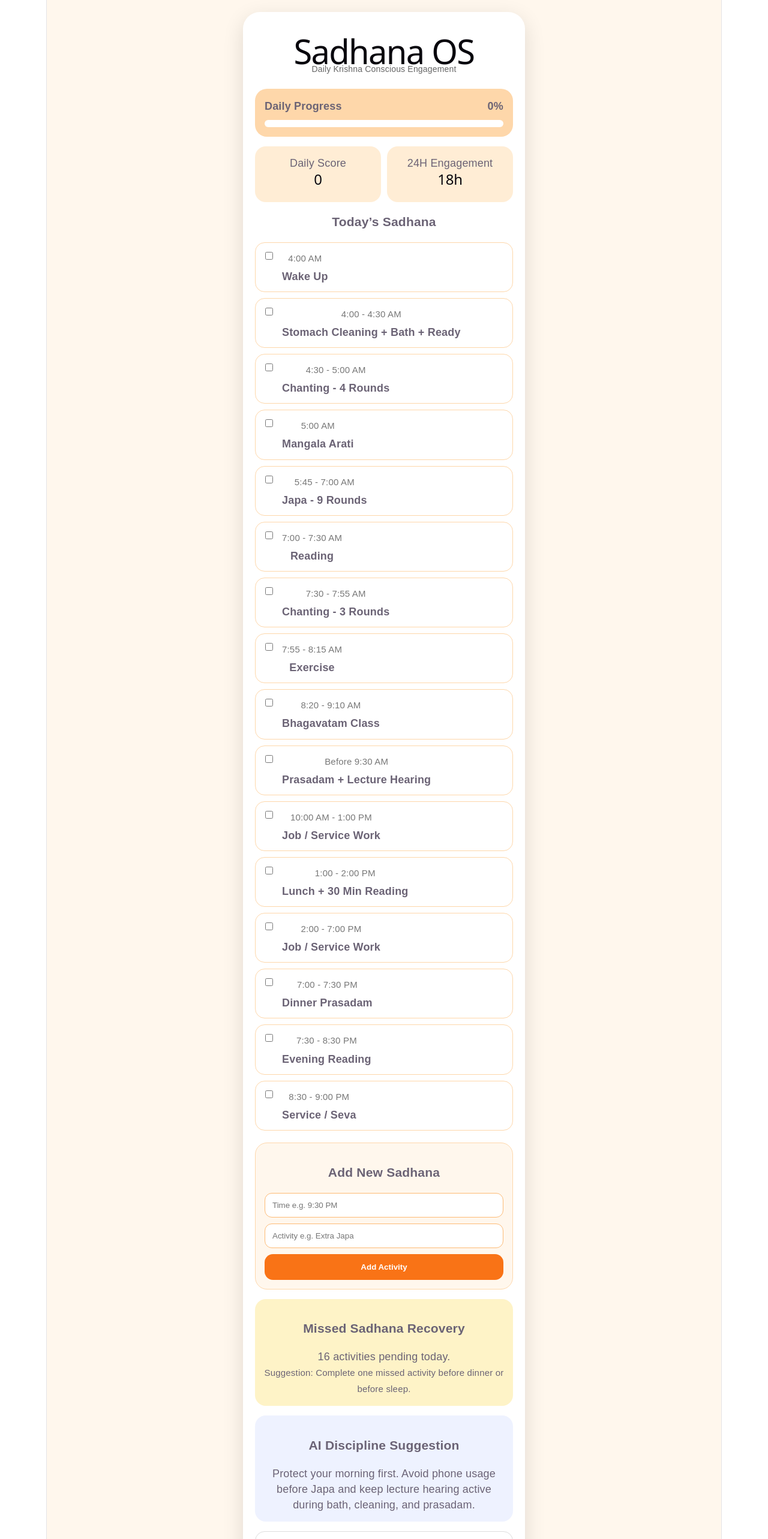
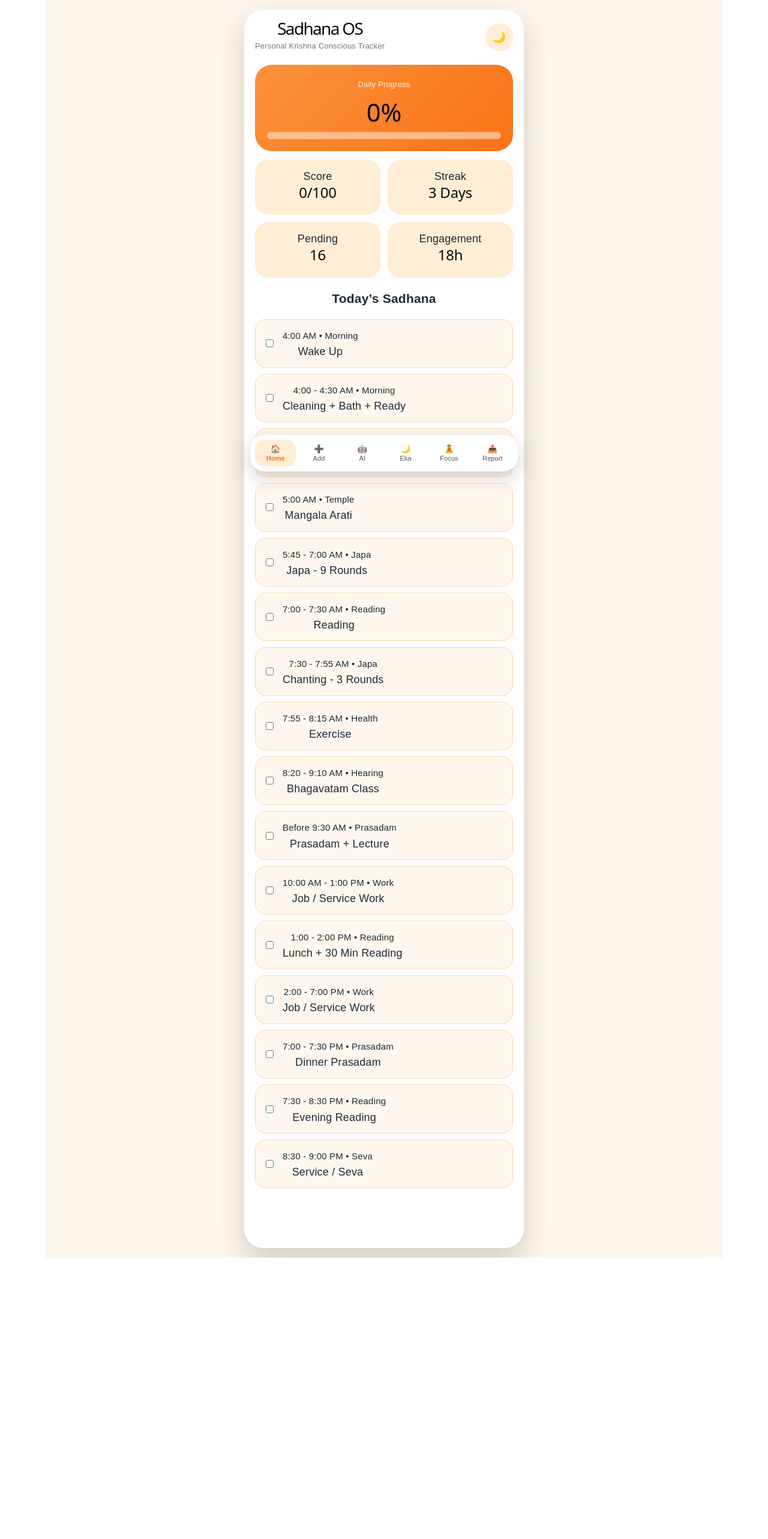
Before and after one commit to krishna7020767-afk/sadhna-os, a React (Vite) app: page / in a window 1280 px wide. Shown: the top 2566 px of the page at 60% size. After the commit the page ends 2097 px from the top, so only its background shows below. Built offline with nearby package versions, Linux system fonts and the light colour scheme.

Commit message:
version 3 app

```diff
--- a/src/App.jsx
+++ b/src/App.jsx
@@ -1,33 +1,57 @@
-import { useState } from "react";
+import { useEffect, useState } from "react";
+
+const defaultTasks = [
+  { time: "4:00 AM", title: "Wake Up", category: "Morning", done: false },
+  { time: "4:00 - 4:30 AM", title: "Cleaning + Bath + Ready", category: "Morning", done: false },
+  { time: "4:30 - 5:00 AM", title: "Chanting - 4 Rounds", category: "Japa", done: false },
+  { time: "5:00 AM", title: "Mangala Arati", category: "Temple", done: false },
+  { time: "5:45 - 7:00 AM", title: "Japa - 9 Rounds", category: "Japa", done: false },
+  { time: "7:00 - 7:30 AM", title: "Reading", category: "Reading", done: false },
+  { time: "7:30 - 7:55 AM", title: "Chanting - 3 Rounds", category: "Japa", done: false },
+  { time: "7:55 - 8:15 AM", title: "Exercise", category: "Health", done: false },
+  { time: "8:20 - 9:10 AM", title: "Bhagavatam Class", category: "Hearing", done: false },
+  { time: "Before 9:30 AM", title: "Prasadam + Lecture", category: "Prasadam", done: false },
+  { time: "10:00 AM - 1:00 PM", title: "Job / Service Work", category: "Work", done: false },
+  { time: "1:00 - 2:00 PM", title: "Lunch + 30 Min Reading", category: "Reading", done: false },
+  { time: "2:00 - 7:00 PM", title: "Job / Service Work", category: "Work", done: false },
+  { time: "7:00 - 7:30 PM", title: "Dinner Prasadam", category: "Prasadam", done: false },
+  { time: "7:30 - 8:30 PM", title: "Evening Reading", category: "Reading", done: false },
+  { time: "8:30 - 9:00 PM", title: "Service / Seva", category: "Seva", done: false },
+];
 
 export default function App() {
-  const [tasks, setTasks] = useState([
-    { time: "4:00 AM", title: "Wake Up", done: false },
-    { time: "4:00 - 4:30 AM", title: "Stomach Cleaning + Bath + Ready", done: false },
-    { time: "4:30 - 5:00 AM", title: "Chanting - 4 Rounds", done: false },
-    { time: "5:00 AM", title: "Mangala Arati", done: false },
-    { time: "5:45 - 7:00 AM", title: "Japa - 9 Rounds", done: false },
-    { time: "7:00 - 7:30 AM", title: "Reading", done: false },
-    { time: "7:30 - 7:55 AM", title: "Chanting - 3 Rounds", done: false },
-    { time: "7:55 - 8:15 AM", title: "Exercise", done: false },
-    { time: "8:20 - 9:10 AM", title: "Bhagavatam Class", done: false },
-    { time: "Before 9:30 AM", title: "Prasadam + Lecture Hearing", done: false },
-    { time: "10:00 AM - 1:00 PM", title: "Job / Service Work", done: false },
-    { time: "1:00 - 2:00 PM", title: "Lunch + 30 Min Reading", done: false },
-    { time: "2:00 - 7:00 PM", title: "Job / Service Work", done: false },
-    { time: "7:00 - 7:30 PM", title: "Dinner Prasadam", done: false },
-    { time: "7:30 - 8:30 PM", title: "Evening Reading", done: false },
-    { time: "8:30 - 9:00 PM", title: "Service / Seva", done: false },
-  ]);
-
+  const [screen, setScreen] = useState("home");
+  const [dark, setDark] = useState(false);
+  const [tasks, setTasks] = useState(defaultTasks);
   const [newTime, setNewTime] = useState("");
   const [newTask, setNewTask] = useState("");
   const [notes, setNotes] = useState("");
+  const [focusMode, setFocusMode] = useState(false);
+  const [reminders, setReminders] = useState(true);
+  const [streak, setStreak] = useState(3);
+
+  useEffect(() => {
+    const saved = localStorage.getItem("sadhana-v3");
+    if (saved) {
+      const data = JSON.parse(saved);
+      setTasks(data.tasks || defaultTasks);
+      setNotes(data.notes || "");
+      setDark(data.dark || false);
+      setStreak(data.streak || 3);
+    }
+  }, []);
+
+  useEffect(() => {
+    localStorage.setItem(
+      "sadhana-v3",
+      JSON.stringify({ tasks, notes, dark, streak })
+    );
+  }, [tasks, notes, dark, streak]);
 
   const completed = tasks.filter((t) => t.done).length;
   const progress = Math.round((completed / tasks.length) * 100);
   const score = Math.min(100, Math.round(progress * 1.1));
-  const missed = tasks.filter((t) => !t.done);
+  const pending = tasks.length - completed;
 
   const toggleTask = (index) => {
     const updated = [...tasks];
@@ -37,70 +61,88 @@ export default function App() {
 
   const addTask = () => {
     if (!newTime || !newTask) return;
-    setTasks([...tasks, { time: newTime, title: newTask, done: false }]);
+    setTasks([
+      ...tasks,
+      { time: newTime, title: newTask, category: "Custom", done: false },
+    ]);
     setNewTime("");
     setNewTask("");
   };
 
-  const reportText = `Hare Krishna Prabhuji 🙏
+  const resetDay = () => {
+    setTasks(tasks.map((t) => ({ ...t, done: false })));
+    setNotes("");
+  };
+
+  const sendWhatsApp = () => {
+    const report = `Hare Krishna Prabhuji 🙏
+
 Today's Sadhana Report:
 Progress: ${progress}%
 Daily Score: ${score}/100
 Completed: ${completed}/${tasks.length}
+Pending: ${pending}
 
 Notes:
 ${notes || "No notes added."}`;
 
-  const sendWhatsApp = () => {
-    const url = `https://wa.me/?text=${encodeURIComponent(reportText)}`;
-    window.open(url, "_blank");
+    window.open(`https://wa.me/?text=${encodeURIComponent(report)}`, "_blank");
   };
 
+  const theme = dark ? darkTheme : lightTheme;
+
   return (
-    <div style={styles.page}>
-      <div style={styles.app}>
+    <div style={{ ...styles.page, background: theme.bg, color: theme.text }}>
+      <div style={{ ...styles.phone, background: theme.card }}>
+        <header style={styles.header}>
+          <div>
             <h1 style={styles.title}>Sadhana OS</h1>
-        <p style={styles.subtitle}>Daily Krishna Conscious Engagement</p>
+            <p style={styles.subtitle}>Personal Krishna Conscious Tracker</p>
+          </div>
+          <button style={styles.iconBtn} onClick={() => setDark(!dark)}>
+            {dark ? "☀️" : "🌙"}
+          </button>
+        </header>
 
-        <div style={styles.progressBox}>
-          <div style={styles.row}>
-            <strong>Daily Progress</strong>
-            <strong>{progress}%</strong>
-          </div>
+        {screen === "home" && (
+          <>
+            <div style={styles.hero}>
+              <p style={styles.label}>Daily Progress</p>
+              <h2 style={styles.big}>{progress}%</h2>
               <div style={styles.bar}>
                 <div style={{ ...styles.fill, width: `${progress}%` }} />
               </div>
             </div>
 
             <div style={styles.grid}>
-          <div style={styles.card}>
-            <p>Daily Score</p>
-            <h2>{score}</h2>
-          </div>
-          <div style={styles.card}>
-            <p>24H Engagement</p>
-            <h2>18h</h2>
-          </div>
+              <Card title="Score" value={`${score}/100`} />
+              <Card title="Streak" value={`${streak} Days`} />
+              <Card title="Pending" value={pending} />
+              <Card title="Engagement" value="18h" />
             </div>
 
-        <h3 style={styles.sectionTitle}>Today’s Sadhana</h3>
-
+            <div style={styles.section}>
+              <h3>Today’s Sadhana</h3>
               {tasks.map((task, index) => (
-          <div key={index} style={task.done ? styles.taskDone : styles.task}>
+                <div key={index} style={task.done ? styles.doneTask : styles.task}>
                   <input
                     type="checkbox"
                     checked={task.done}
                     onChange={() => toggleTask(index)}
                   />
                   <div>
-              <small style={styles.time}>{task.time}</small>
-              <p style={styles.taskTitle}>{task.title}</p>
+                    <small>{task.time} • {task.category}</small>
+                    <p>{task.title}</p>
                   </div>
                 </div>
               ))}
+            </div>
+          </>
+        )}
 
-        <div style={styles.addBox}>
-          <h3>Add New Sadhana</h3>
+        {screen === "add" && (
+          <div style={styles.section}>
+            <h2>Add / Customize Sadhana</h2>
             <input
               style={styles.input}
               placeholder="Time e.g. 9:30 PM"
@@ -109,188 +151,362 @@ ${notes || "No notes added."}`;
             />
             <input
               style={styles.input}
-            placeholder="Activity e.g. Extra Japa"
+              placeholder="Activity e.g. Extra 4 Rounds"
               value={newTask}
               onChange={(e) => setNewTask(e.target.value)}
             />
-          <button style={styles.orangeButton} onClick={addTask}>
-            Add Activity
-          </button>
+            <button style={styles.orangeBtn} onClick={addTask}>Add Activity</button>
+            <button style={styles.grayBtn} onClick={resetDay}>Reset Today</button>
           </div>
+        )}
 
-        <div style={styles.recoveryBox}>
-          <h3>Missed Sadhana Recovery</h3>
-          <p>{missed.length} activities pending today.</p>
-          <small>
-            Suggestion: Complete one missed activity before dinner or before sleep.
-          </small>
-        </div>
-
+        {screen === "insights" && (
+          <div style={styles.section}>
+            <h2>AI Assistant</h2>
             <div style={styles.aiBox}>
-          <h3>AI Discipline Suggestion</h3>
+              <h3>Today’s Suggestion</h3>
               <p>
-            Protect your morning first. Avoid phone usage before Japa and keep
-            lecture hearing active during bath, cleaning, and prasadam.
+                Morning is your strongest foundation. Protect phone usage before
+                Japa, keep lecture hearing during bath/cleaning/prasadam, and recover
+                one pending task before sleep.
               </p>
             </div>
 
+            <h3>Sadhana Chart</h3>
+            <div style={styles.chart}>
+              {[45, 60, 52, 78, 70, progress].map((v, i) => (
+                <div key={i} style={styles.chartItem}>
+                  <div style={{ ...styles.chartBar, height: `${v}%` }} />
+                  <small>D{i + 1}</small>
+                </div>
+              ))}
+            </div>
+
+            <div style={styles.recovery}>
+              <h3>Missed Recovery Mode</h3>
+              <p>{pending} pending activities. Complete 1 before dinner and 1 before sleep.</p>
+            </div>
+          </div>
+        )}
+
+        {screen === "ekadashi" && (
+          <div style={styles.section}>
+            <h2>Ekadashi Dashboard</h2>
+            <div style={styles.ekaCard}>
+              <p style={styles.label}>Special Mode</p>
+              <h2>Extra Japa + No Grain</h2>
+              <p>Track fasting, extra rounds, reading, and parana reminder.</p>
+            </div>
+
+            {["No Grain", "Extra 16 Rounds", "Ekadashi Katha", "Less Phone Use", "Parana Reminder"].map((x, i) => (
+              <div key={i} style={styles.task}>
+                <input type="checkbox" />
+                <p>{x}</p>
+              </div>
+            ))}
+          </div>
+        )}
+
+        {screen === "focus" && (
+          <div style={styles.section}>
+            <h2>Japa Focus Mode</h2>
+            <div style={focusMode ? styles.focusOn : styles.focusOff}>
+              <h3>{focusMode ? "Focus Mode Active" : "Focus Mode Off"}</h3>
+              <p>
+                During Japa, avoid Instagram, Shorts, unnecessary browsing, and chat distractions.
+              </p>
+            </div>
+            <button style={styles.orangeBtn} onClick={() => setFocusMode(!focusMode)}>
+              {focusMode ? "Stop Focus Mode" : "Start Focus Mode"}
+            </button>
+
+            <div style={styles.aiBox}>
+              <h3>Reminder Settings</h3>
+              <p>Mock reminders are {reminders ? "ON" : "OFF"}.</p>
+              <button style={styles.grayBtn} onClick={() => setReminders(!reminders)}>
+                Toggle Reminders
+              </button>
+            </div>
+          </div>
+        )}
+
+        {screen === "report" && (
+          <div style={styles.section}>
+            <h2>Daily Report</h2>
             <textarea
               style={styles.textarea}
               placeholder="Daily notes / realization / struggle..."
               value={notes}
               onChange={(e) => setNotes(e.target.value)}
             />
-
-        <button style={styles.whatsappButton} onClick={sendWhatsApp}>
+            <button style={styles.whatsappBtn} onClick={sendWhatsApp}>
               Send WhatsApp Report
             </button>
+          </div>
+        )}
+
+        <nav style={styles.nav}>
+          <Nav label="Home" icon="🏠" active={screen === "home"} onClick={() => setScreen("home")} />
+          <Nav label="Add" icon="➕" active={screen === "add"} onClick={() => setScreen("add")} />
+          <Nav label="AI" icon="🤖" active={screen === "insights"} onClick={() => setScreen("insights")} />
+          <Nav label="Eka" icon="🌙" active={screen === "ekadashi"} onClick={() => setScreen("ekadashi")} />
+          <Nav label="Focus" icon="🧘" active={screen === "focus"} onClick={() => setScreen("focus")} />
+          <Nav label="Report" icon="📤" active={screen === "report"} onClick={() => setScreen("report")} />
+        </nav>
       </div>
     </div>
   );
 }
 
+function Card({ title, value }) {
+  return (
+    <div style={styles.card}>
+      <p>{title}</p>
+      <h2>{value}</h2>
+    </div>
+  );
+}
+
+function Nav({ label, icon, active, onClick }) {
+  return (
+    <button onClick={onClick} style={active ? styles.navActive : styles.navBtn}>
+      <span>{icon}</span>
+      <small>{label}</small>
+    </button>
+  );
+}
+
+const lightTheme = {
+  bg: "#fff7ed",
+  card: "#ffffff",
+  text: "#1f2937",
+};
+
+const darkTheme = {
+  bg: "#111827",
+  card: "#1f2937",
+  text: "#f9fafb",
+};
+
 const styles = {
   page: {
     minHeight: "100vh",
-    background: "#fff7ed",
-    padding: "20px",
+    padding: 16,
     fontFamily: "Arial, sans-serif",
   },
-  app: {
-    maxWidth: "430px",
+  phone: {
+    maxWidth: 430,
     margin: "0 auto",
-    background: "#ffffff",
-    borderRadius: "28px",
-    padding: "20px",
-    boxShadow: "0 10px 35px rgba(0,0,0,0.12)",
+    minHeight: "92vh",
+    borderRadius: 32,
+    padding: 18,
+    boxShadow: "0 20px 50px rgba(0,0,0,0.18)",
+    paddingBottom: 90,
   },
-  title: {
-    textAlign: "center",
-    marginBottom: "4px",
-  },
-  subtitle: {
-    textAlign: "center",
-    color: "#666",
-    fontSize: "14px",
-    marginBottom: "20px",
-  },
-  progressBox: {
-    background: "#fed7aa",
-    padding: "16px",
-    borderRadius: "20px",
-    marginBottom: "16px",
-  },
-  row: {
+  header: {
     display: "flex",
     justifyContent: "space-between",
-    marginBottom: "10px",
+    alignItems: "center",
   },
+  title: { margin: 0, fontSize: 28 },
+  subtitle: { marginTop: 4, color: "#777", fontSize: 13 },
+  iconBtn: {
+    border: "none",
+    borderRadius: 999,
+    padding: 12,
+    fontSize: 18,
+    background: "#ffedd5",
+  },
+  hero: {
+    background: "linear-gradient(135deg,#fb923c,#f97316)",
+    color: "white",
+    borderRadius: 28,
+    padding: 20,
+    marginTop: 18,
+  },
+  label: { fontSize: 13, opacity: 0.85 },
+  big: { fontSize: 42, margin: "8px 0" },
   bar: {
-    height: "12px",
-    background: "#fff",
-    borderRadius: "20px",
+    height: 12,
+    background: "rgba(255,255,255,0.45)",
+    borderRadius: 30,
     overflow: "hidden",
   },
-  fill: {
-    height: "100%",
-    background: "#f97316",
-  },
+  fill: { height: "100%", background: "white", borderRadius: 30 },
   grid: {
     display: "grid",
     gridTemplateColumns: "1fr 1fr",
-    gap: "10px",
-    marginBottom: "20px",
+    gap: 12,
+    marginTop: 14,
   },
   card: {
     background: "#ffedd5",
-    padding: "15px",
-    borderRadius: "18px",
+    borderRadius: 22,
+    padding: 15,
     textAlign: "center",
+    color: "#1f2937",
   },
-  sectionTitle: {
-    marginTop: "10px",
-  },
+  section: { marginTop: 22 },
   task: {
     display: "flex",
-    gap: "12px",
-    alignItems: "flex-start",
-    background: "#fff",
+    gap: 12,
+    alignItems: "center",
+    background: "#fff7ed",
+    color: "#1f2937",
     border: "1px solid #fed7aa",
-    borderRadius: "16px",
-    padding: "12px",
-    marginBottom: "10px",
+    borderRadius: 18,
+    padding: 13,
+    marginBottom: 10,
   },
-  taskDone: {
+  doneTask: {
     display: "flex",
-    gap: "12px",
-    alignItems: "flex-start",
+    gap: 12,
+    alignItems: "center",
     background: "#dcfce7",
+    color: "#1f2937",
     border: "1px solid #86efac",
-    borderRadius: "16px",
-    padding: "12px",
-    marginBottom: "10px",
-  },
-  time: {
-    color: "#777",
-  },
-  taskTitle: {
-    margin: "4px 0 0",
-    fontWeight: "600",
-  },
-  addBox: {
-    background: "#fff7ed",
-    border: "1px solid #fed7aa",
-    borderRadius: "20px",
-    padding: "15px",
-    marginTop: "20px",
+    borderRadius: 18,
+    padding: 13,
+    marginBottom: 10,
   },
   input: {
     width: "100%",
-    padding: "12px",
-    borderRadius: "12px",
+    boxSizing: "border-box",
+    padding: 14,
+    borderRadius: 16,
     border: "1px solid #fdba74",
-    marginBottom: "10px",
-    boxSizing: "border-box",
+    marginBottom: 12,
   },
-  orangeButton: {
+  orangeBtn: {
     width: "100%",
     background: "#f97316",
-    color: "#fff",
+    color: "white",
     border: "none",
-    padding: "14px",
-    borderRadius: "14px",
+    padding: 15,
+    borderRadius: 18,
     fontWeight: "bold",
+    marginTop: 8,
   },
-  recoveryBox: {
-    background: "#fef3c7",
-    padding: "15px",
-    borderRadius: "18px",
-    marginTop: "16px",
+  grayBtn: {
+    width: "100%",
+    background: "#e5e7eb",
+    color: "#111827",
+    border: "none",
+    padding: 14,
+    borderRadius: 18,
+    fontWeight: "bold",
+    marginTop: 10,
   },
   aiBox: {
     background: "#eef2ff",
-    padding: "15px",
-    borderRadius: "18px",
-    marginTop: "16px",
+    color: "#1f2937",
+    borderRadius: 20,
+    padding: 16,
+    marginBottom: 16,
+  },
+  recovery: {
+    background: "#fef3c7",
+    color: "#1f2937",
+    borderRadius: 20,
+    padding: 16,
+    marginTop: 16,
+  },
+  chart: {
+    height: 160,
+    display: "flex",
+    alignItems: "end",
+    gap: 10,
+    background: "#fff7ed",
+    borderRadius: 22,
+    padding: 15,
+  },
+  chartItem: {
+    flex: 1,
+    height: "100%",
+    display: "flex",
+    flexDirection: "column",
+    justifyContent: "end",
+    alignItems: "center",
+  },
+  chartBar: {
+    width: "100%",
+    background: "#fb923c",
+    borderRadius: "14px 14px 4px 4px",
+  },
+  ekaCard: {
+    background: "linear-gradient(135deg,#7c3aed,#c084fc)",
+    color: "white",
+    borderRadius: 26,
+    padding: 20,
+    marginBottom: 16,
+  },
+  focusOn: {
+    background: "#dcfce7",
+    color: "#1f2937",
+    borderRadius: 22,
+    padding: 18,
+    marginBottom: 14,
+  },
+  focusOff: {
+    background: "#fee2e2",
+    color: "#1f2937",
+    borderRadius: 22,
+    padding: 18,
+    marginBottom: 14,
   },
   textarea: {
     width: "100%",
-    minHeight: "90px",
-    padding: "12px",
-    borderRadius: "16px",
+    minHeight: 150,
+    boxSizing: "border-box",
+    borderRadius: 18,
+    padding: 14,
     border: "1px solid #ddd",
-    marginTop: "16px",
-    boxSizing: "border-box",
   },
-  whatsappButton: {
+  whatsappBtn: {
     width: "100%",
     background: "#22c55e",
-    color: "#fff",
+    color: "white",
     border: "none",
-    padding: "15px",
-    borderRadius: "18px",
-    fontSize: "16px",
+    padding: 16,
+    borderRadius: 20,
     fontWeight: "bold",
-    marginTop: "16px",
+    marginTop: 14,
+  },
+  nav: {
+    position: "fixed",
+    left: "50%",
+    bottom: 14,
+    transform: "translateX(-50%)",
+    width: "min(430px, calc(100% - 24px))",
+    background: "#ffffff",
+    borderRadius: 24,
+    padding: 8,
+    display: "grid",
+    gridTemplateColumns: "repeat(6,1fr)",
+    gap: 4,
+    boxShadow: "0 10px 30px rgba(0,0,0,0.18)",
+  },
+  navBtn: {
+    border: "none",
+    background: "transparent",
+    padding: 8,
+    borderRadius: 16,
+    display: "flex",
+    flexDirection: "column",
+    alignItems: "center",
+    gap: 2,
+    color: "#555",
+  },
+  navActive: {
+    border: "none",
+    background: "#ffedd5",
+    padding: 8,
+    borderRadius: 16,
+    display: "flex",
+    flexDirection: "column",
+    alignItems: "center",
+    gap: 2,
+    color: "#f97316",
+    fontWeight: "bold",
   },
 };
```
Lines whose indentation alone changed are shown as unchanged.
